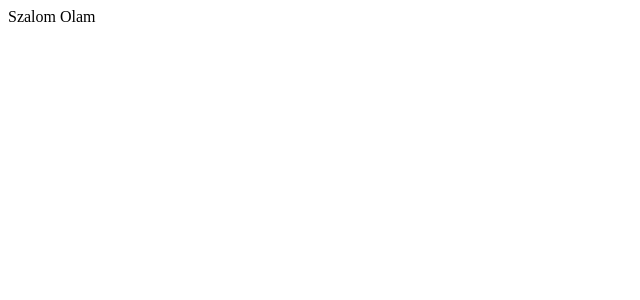
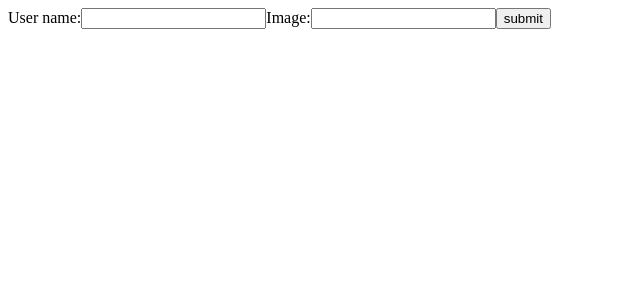
Before and after one commit to sextus-empiricus/front-test, a React (Create React App) app: page / in a window 1280 px wide. Shown: the top 300 px of the page, without its empty margins (0-640 px from the left). Built offline with nearby package versions, Linux system fonts and the light colour scheme.

Commit message:
User registration from added as SingUpForm component.

```diff
--- a/src/App.tsx
+++ b/src/App.tsx
@@ -1,5 +1,9 @@
+import {SignUpForm} from './components/SignUpForm/SignUpForm';
+
 const App = () => {
-  return <div>Szalom Olam</div>;
+  return (
+      <SignUpForm/>
+  )
 };
 
 export default App;
--- /dev/null
+++ b/src/components/SignUpForm/SignUpForm.tsx
@@ -0,0 +1,43 @@
+import React, {ChangeEvent, useState} from 'react';
+
+
+interface Props {
+
+}
+
+const SignUpForm = (props: Props) => {
+    const [inputNameValue, setInputNameValue] = useState<string>('');
+    const [inputImageValue, setInputImageValue] = useState<string>('');
+
+    const inputOnChangeHandler = (e: ChangeEvent<HTMLInputElement>) => {
+        if (e.target.name === 'username') {
+            setInputNameValue(e.target.value)
+        }
+        if (e.target.name === 'image') {
+            setInputImageValue(e.target.value);
+        }
+    }
+
+    const submitHandler = (e: any) => {
+        e.preventDefault();
+        console.log({inputNameValue, inputImageValue})
+    }
+
+    return (
+        <div>
+            <form onSubmit={submitHandler}>
+                <label>User name:
+                    <input name="username" type="text" value={inputNameValue} onChange={inputOnChangeHandler}/>
+                </label>
+                <label>Image:
+                    <input name="image" type="text" value={inputImageValue} onChange={inputOnChangeHandler}/>
+                </label>
+                <button>submit</button>
+            </form>
+        </div>
+    );
+}
+
+export {
+    SignUpForm,
+};
```
